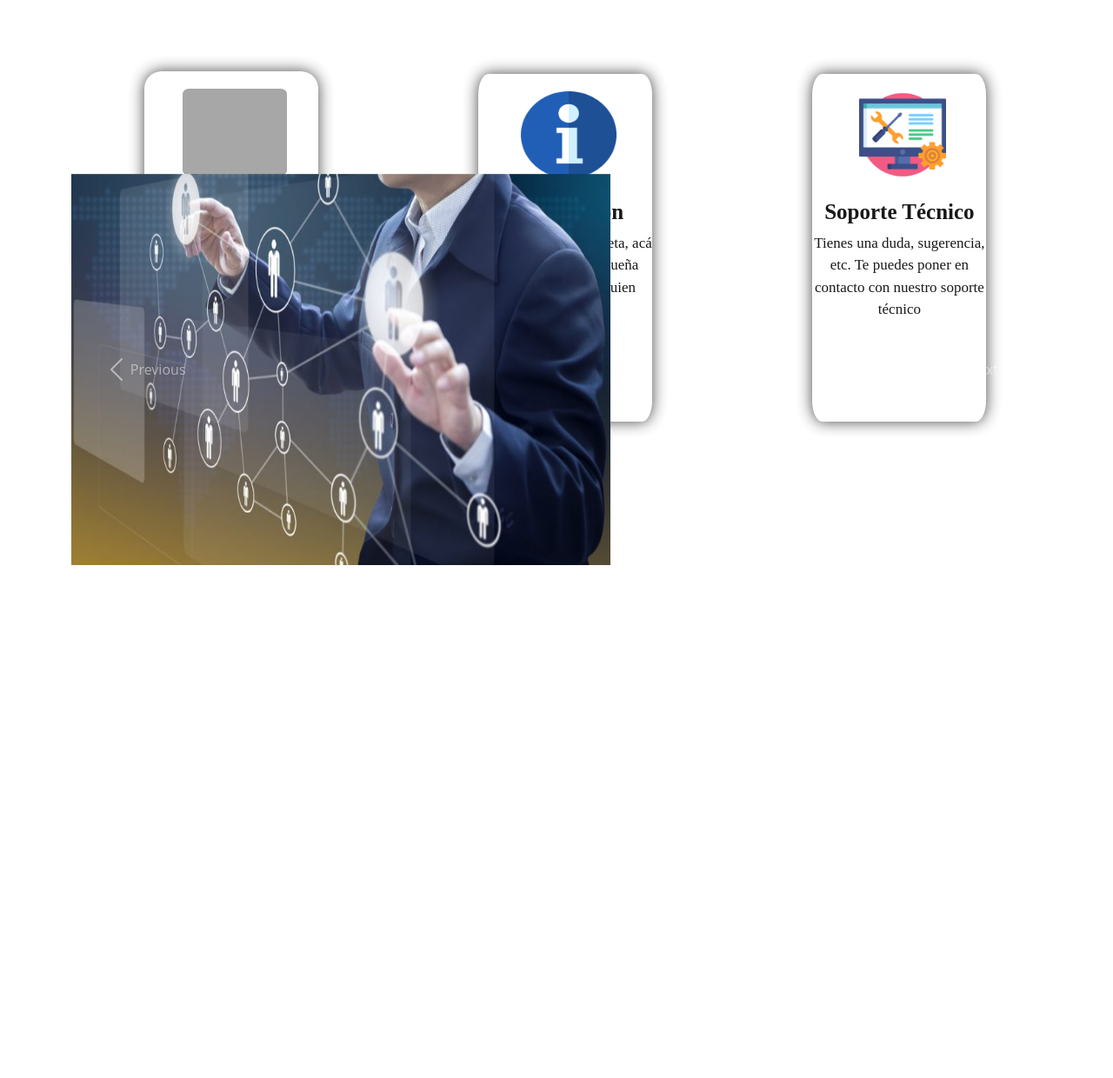
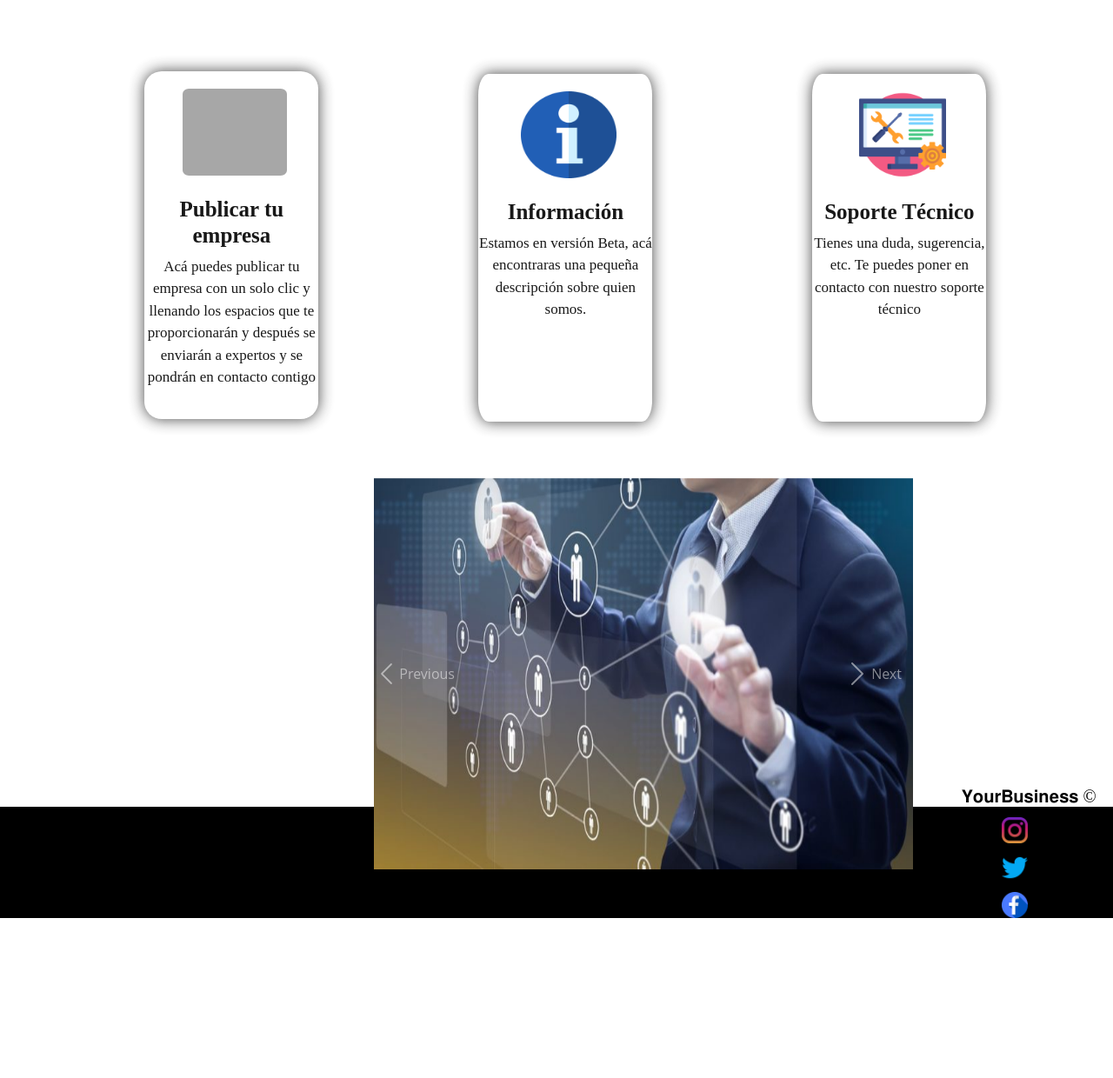
Before and after one commit to TheDangerousGT/yourbusinessof, a PHP site: page /explorador.html in a window 1280 px wide. Shown: the part 552-1792 px from the top of the page at 87% size. After the commit the page ends 1608 px from the top, so only its background shows below. Run offline with PHP 8.4, Linux system fonts and the light colour scheme; grey boxes are pictures that could not be loaded.

Commit message:
tu mensaje

```diff
--- a/css/desingexp.css
+++ b/css/desingexp.css
@@ -582,7 +582,11 @@ font[Attributes] {
     left: 10px;
     }
 }
-
+.carousel{
+    margin-top: 350px;
+    position: absolute;
+    left: 430px;
+}
 @media all and (max-width: 780px){
     .carousel{
         margin-top: 100px;
```
